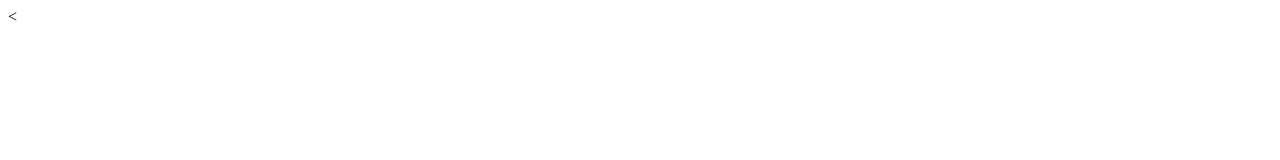
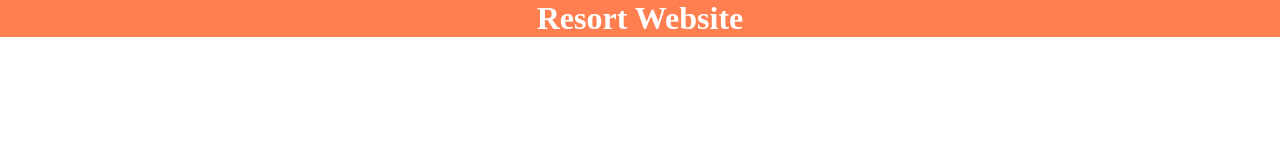
Before and after one commit to ShalewaAbdulkareem/RESORTWEBSITE, a plain HTML site: page index.html in a window 1280 px wide. Drawn offline with Linux system fonts and the light colour scheme.

Commit message:
sytle heading with padding

```diff
--- a/css/syles.css
+++ b/css/syles.css
@@ -0,0 +1,10 @@
+h1{
+    text-align: center;
+    background-color: coral;
+    color: white;
+}
+
+*{
+    margin: 0;
+    padding: 0;
+}
--- a/index.html
+++ b/index.html
@@ -5,8 +5,11 @@
     <meta http-equiv="X-UA-Compatible" content="IE=edge">
     <meta name="viewport" content="width=device-width, initial-scale=1.0">
     <title>Resort-Website</title>
+    <link rel="stylesheet" href="css/syles.css">
 </head>
 <body>
-<
+<!-- <Heading srction start -->
+    <h1>Resort Website</h1>
+    <!-- Heading section ends -->
 </body>
 </html>
```
